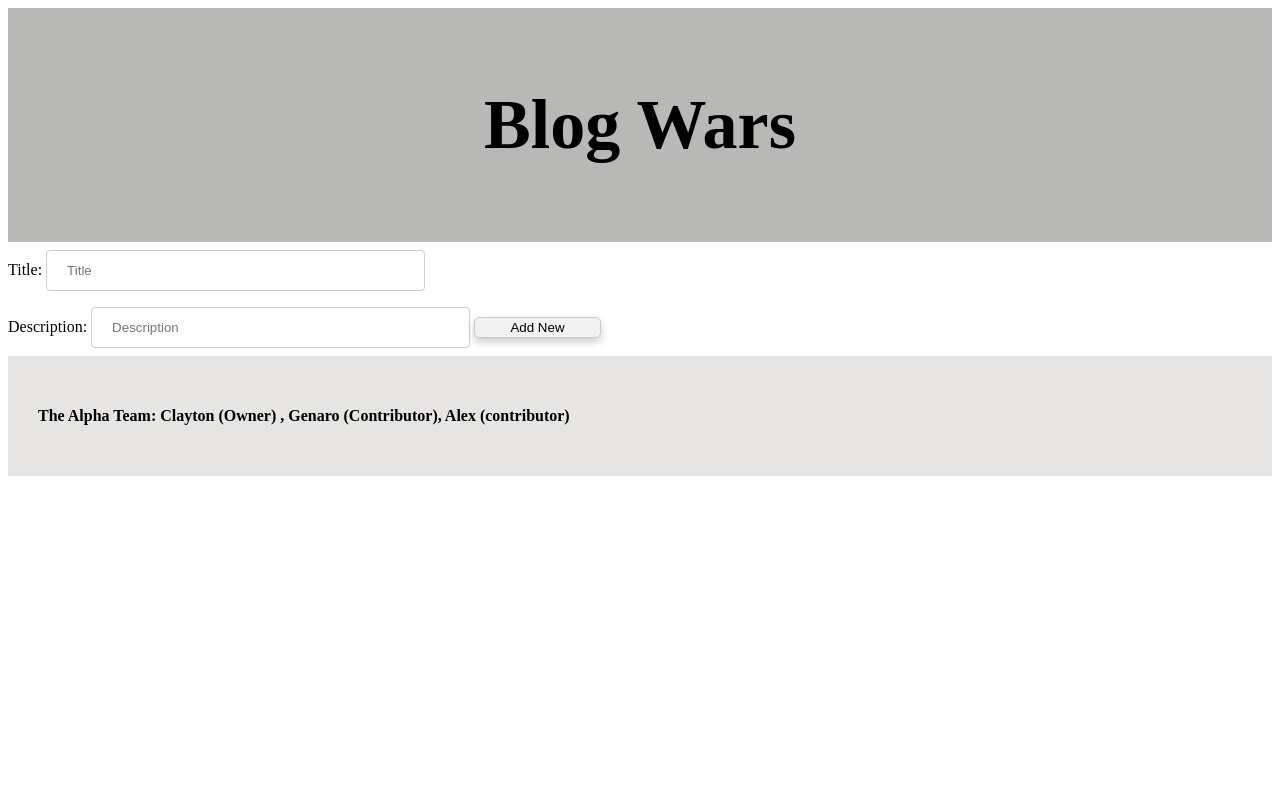
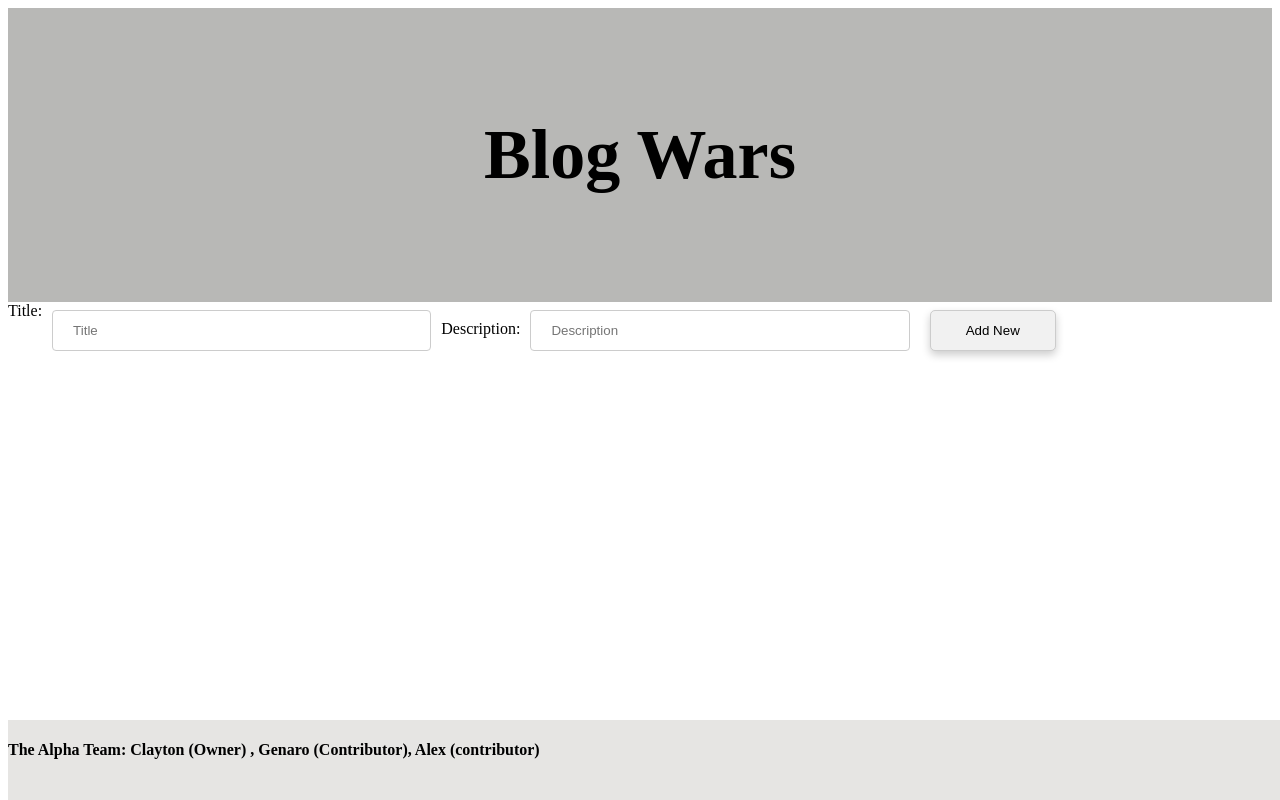
Before and after one commit to ClaytonONeill/Blog-Wars-2-The-Return, a website: page public/index.html in a window 1280 px wide. Drawn offline with Linux system fonts and the light colour scheme.

Commit message:
updated css

```diff
--- a/public/css/main.css
+++ b/public/css/main.css
@@ -1,13 +1,21 @@
 header{
   background-color: #B8B8B6;
-   padding: 30px;
+   padding: 60px;
    text-align: center;
    font-size: 35px;
 }
+form{
+    display: flex;
+    align-items: stretch;
+
+}
+
+
 input{
+
   width: 30%;
  padding: 12px 20px;
- margin: 8px 0;
+ margin: 8px 10px;
  display: inline-block;
  border: 1px solid #ccc;
  border-radius: 4px;
@@ -21,6 +29,7 @@ input{
     width: 10%;
     border-radius: 5px;
     padding: 2px 16px;
+     text-align: center;
 
 }
 #inbtn:hover{
@@ -29,8 +38,10 @@ input{
 }
 
 footer{
-  display: flex;
   background-color: #E6E5E3;
- padding: 30px;
- text-align: center;
+  padding-bottom: 2.5rem;
+  position: absolute;
+ bottom: 0;
+ width: 100%;
+ height: 2.5rem;
 }
```
